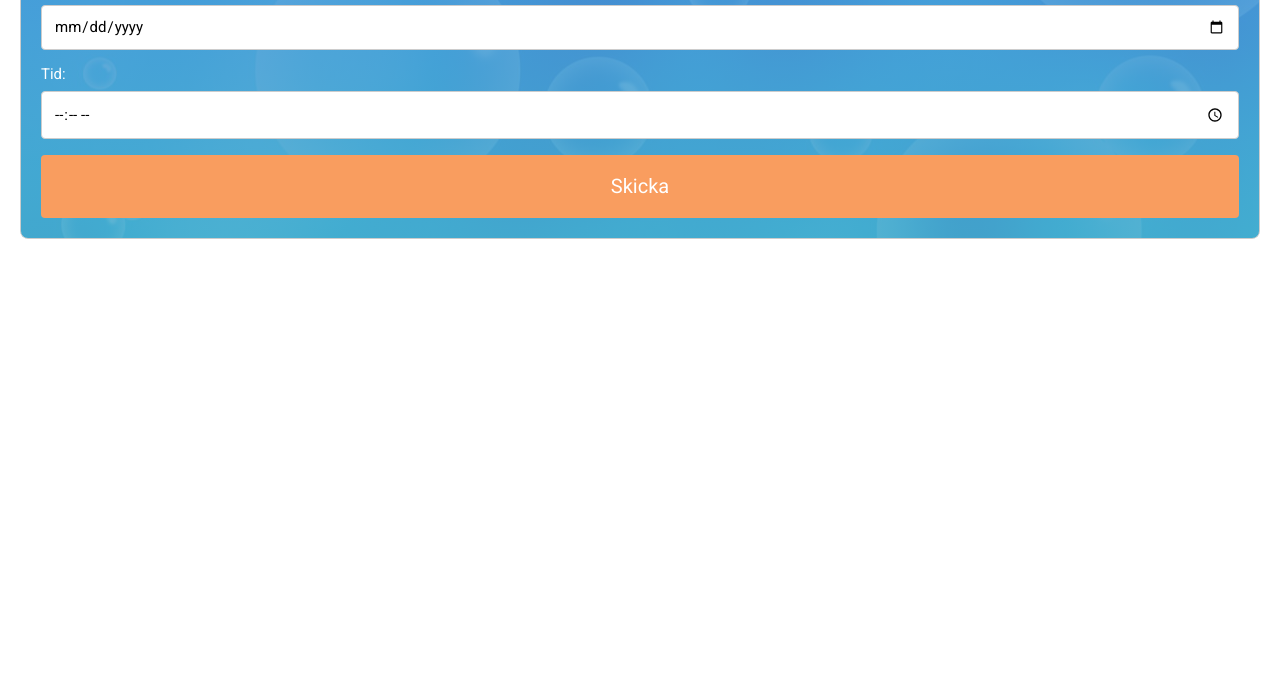
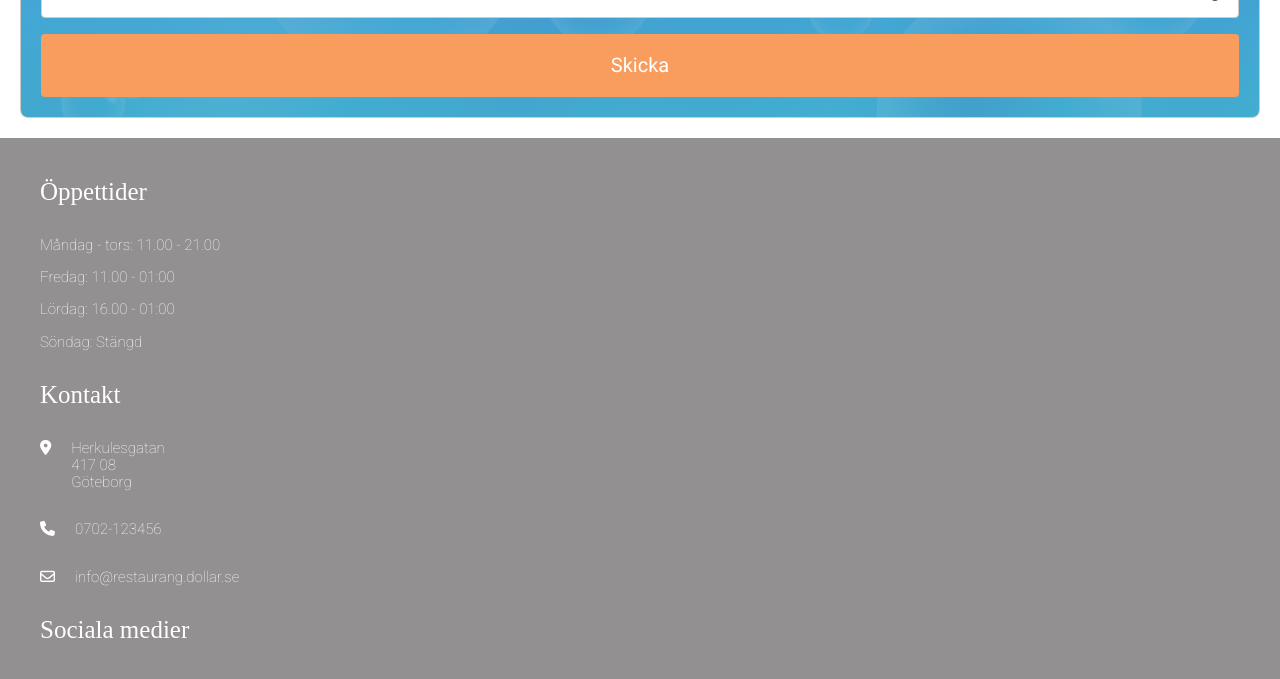
Before and after one commit to ozce2300/projektfrontend, a website built with Parcel: page src/index.html in a window 1280 px wide. Shown: the part 1950-2629 px from the top of the page. Built offline with nearby package versions, Linux system fonts and the light colour scheme.

Commit message:
Klar med footern och upptaderat startsidan

```diff
--- a/src/css/layout/body.scss
+++ b/src/css/layout/body.scss
@@ -73,15 +73,15 @@ main {
 
 #main-side-inner-one {
     width: 100%;
-    border-radius: 8px;
+    border-radius: 4px;
     display: flex;
     flex-direction: column;
     justify-content: center;
     color: black;
-    padding: 30px 20px;
-    background-image: linear-gradient(rgba(255, 255, 255, 0.9), rgba(255, 255, 255, 0.9)), url('../images/duk.jpg');
-    background-size: 100%;
-    background-repeat: repeat;
+    border: rgb(197, 197, 197) 0.5px solid;
+
+
+
 
 }
 
@@ -93,10 +93,10 @@ main {
     flex-direction: column;
     justify-content: center;
     color: black;
-    padding: 0 20px 30px 20px;
-    background-image: linear-gradient(rgba(255, 255, 255, 0.8), rgba(255, 255, 255, 0.8)), url('../images/gulduk.jpg');
-    background-size: 100%;
-    background-repeat: repeat;
+    border: gray 1px solid;
+
+
+
 
 }
 
@@ -214,6 +214,7 @@ form button[type="submit"] {
     border-radius: 50%;
     z-index: 1;
 
+
 }
 
 .Ikon-bild {
--- a/src/css/layout/footer.scss
+++ b/src/css/layout/footer.scss
@@ -1,4 +1,101 @@
 footer {
-    grid-area: footer;
-    background-color: rbga(255, 255, 1, 0.8);
+    display: flex;
+    flex-direction: column;
+    background-color: rgb(146, 144, 144);
+    padding: 40px;
+    gap: 20px;
 }
+
+.oppet {
+    display: flex;
+    flex-direction: column;
+    justify-content: center;
+    gap: 20px;
+}
+
+
+.oppet-h1 {
+    font-family: 'Times New Roman', Times, serif;
+    font-size: 2.5rem;
+    font-weight: 100;
+    color: white;
+    margin: 0;
+}
+
+.oppet-ul {
+    display: flex;
+    flex-direction: column;
+    gap: 15px;
+    padding: 0;
+}
+
+.tider {
+    display: flex;
+    gap: 20px;
+    font-size: 1.5rem;
+    font-weight: 100;
+    color: white;
+    padding: 0;
+}
+
+.contact {
+    display: flex;
+    flex-direction: column;
+    justify-content: center;
+    gap: 20px;
+}
+
+
+.contact-h1 {
+    font-family: 'Times New Roman', Times, serif;
+    font-size: 2.5rem;
+    font-weight: 100;
+    color: white;
+    margin: 0;
+}
+
+.contact-icons {
+    display: flex;
+    flex-direction: row;
+    gap: 30px;
+}
+
+.contact-ul {
+    display: flex;
+    flex-direction: column;
+    gap: 30px;
+    padding: 0;
+}
+
+.location {
+    display: flex;
+    gap: 20px;
+    font-size: 1.5rem;
+    font-weight: 100;
+    color: white;
+    padding: 0;
+}
+
+.sociala-medier {
+    display: flex;
+    flex-direction: column;
+    justify-content: center;
+    gap: 20px;
+}
+.style-sociala-medier {
+    margin-bottom: 20px;
+}
+
+.sociala-medier-h1 {
+    font-family: 'Times New Roman', Times, serif;
+    font-size: 2.5rem;
+    font-weight: 100;
+    color: white;
+    margin: 0;
+}
+
+.sociala-medier-icons {
+    display: flex;
+    flex-direction: row;
+    gap: 20px;
+}
--- a/src/css/layout/grid.scss
+++ b/src/css/layout/grid.scss
@@ -2,8 +2,7 @@ main {
     display: grid;
     grid-template-areas:
         "header header header"
-        "main main main"
-        "footer footer footer";
-    grid-template-columns: 1fr 1fr 1fr;
-    grid-template-rows: 100vh 1fr 1fr;
+        "main main main";
+    grid-template-columns: 1fr 1fr;
+    grid-template-rows: 100vh 1fr;
 }
--- a/src/index.html
+++ b/src/index.html
@@ -7,6 +7,8 @@
     <title>Startsida</title>
     <link rel="stylesheet" href="css/main.scss">
     <script type="module" src="javascript/main.js"></script>
+    <link href="https://cdnjs.cloudflare.com/ajax/libs/font-awesome/6.4.0/css/all.min.css" rel="stylesheet">
+
 </head>
 
 <body>
@@ -25,7 +27,7 @@
                         <a href="#main-side-inner-three" class="nav-link">Boka bord</a>
                     </li>
                     <li class="nav-item">
-                        <a href="#" class="nav-link"></a>
+                        <a href="login.html" class="nav-link"><i class="fa-solid fa-user-tie"></i></a>
                     </li>
                 </ul>
                 <div class="hamburger">
@@ -50,7 +52,8 @@
                         <h1 class="h1-main-side-rubrik">Dollar Hamburgarbar</h1>
                         <p class="p-main-side">
                             Hos oss hittar du saftiga hamburgare gjorda på de bästa råvarorna.
-                        Vi erbjuder allt från klassiska favoriter till unika signaturburgare, tillsammans med krispiga
+                            Vi erbjuder allt från klassiska favoriter till unika signaturburgare, tillsammans med
+                            krispiga
                             tillbehör och läckra såser.
                             Vi har även vegetariska och veganska alternativ, så det finns något för alla.
 
@@ -105,6 +108,46 @@
 
     <footer>
 
+        <div class="oppet">
+            <div class="style-oppet">
+            <h1 class="oppet-h1">Öppettider</h2>
+            </div>
+            <ul class="oppet-ul">
+                <li class="tider">Måndag - tors: 11.00 - 21.00</li>
+                <li class="tider">Fredag: 11.00 - 01:00</li>
+                <li class="tider">Lördag: 16.00 - 01:00</li>
+                <li class="tider">Söndag: Stängd</li>
+            </ul>
+
+        </div>
+
+        <div class="contact">
+            <div class="style-contact">
+            <h1 class="contact-h1">Kontakt</h2>
+            </div>
+        <div class="contact-icons">
+            <ul class="contact-ul">
+                <li class="location"><i class="fa fa-location-dot"></i>Herkulesgatan<br>417 08 <br>Göteborg</li>
+                <li class="location"><i class="fa-solid fa-phone"></i>0702-123456</li>
+
+                <li class="location"><i class="fa-regular fa-envelope"></i>info@restaurang.dollar.se</li>
+            </ul>
+
+        </div>
+        </div>
+
+
+        <div class="sociala-medier">
+            <div class="style-sociala-medier">
+            <h1 class="sociala-medier-h1">Sociala medier</h2>
+            </div>
+        <div class="sociala-medier-icons">
+            <img src="./images/facebook.png" alt="facebook" width="20px" height="20px">
+            <img src="./images/x.png" alt="x" width="20px" height="20px">
+            <img src="./images/instagram.png" alt="instagram" width="20px" height="20px">
+        </div>
+        </div>
+
 
 
     </footer>
--- a/src/javascript/main.js
+++ b/src/javascript/main.js
@@ -53,14 +53,21 @@ window.addEventListener('scroll', function() {
 // Kontroll av href
 document.querySelectorAll('a.nav-link').forEach(anchor => {
     anchor.addEventListener('click', function(e) {
-        e.preventDefault();
+        // Kontrollera om href börjar med '#' (intern länk)
+        if (this.getAttribute('href').startsWith('#')) {
+            e.preventDefault(); // Förhindra standardbeteendet
 
-        const targetID = this.getAttribute('href').substring(1);
-        const targetElement = document.getElementById(targetID);
+            const targetID = this.getAttribute('href').substring(1);
+            const targetElement = document.getElementById(targetID);
 
-        window.scrollTo({
-            top: targetElement.offsetTop - 68,
-            behavior: 'smooth'
-        });
+            // Kontrollera om målelementet finns
+            if (targetElement) {
+                window.scrollTo({
+                    top: targetElement.offsetTop - 68, // Justera för eventuell fast header
+                    behavior: 'smooth'
+                });
+            }
+        }
+        // Om href inte börjar med '#', gör ingenting (länken fungerar som vanligt)
     });
 });
```
Also changed, not shown: src/login.html (added), 1 other file. Lines whose indentation alone changed are shown as unchanged.
